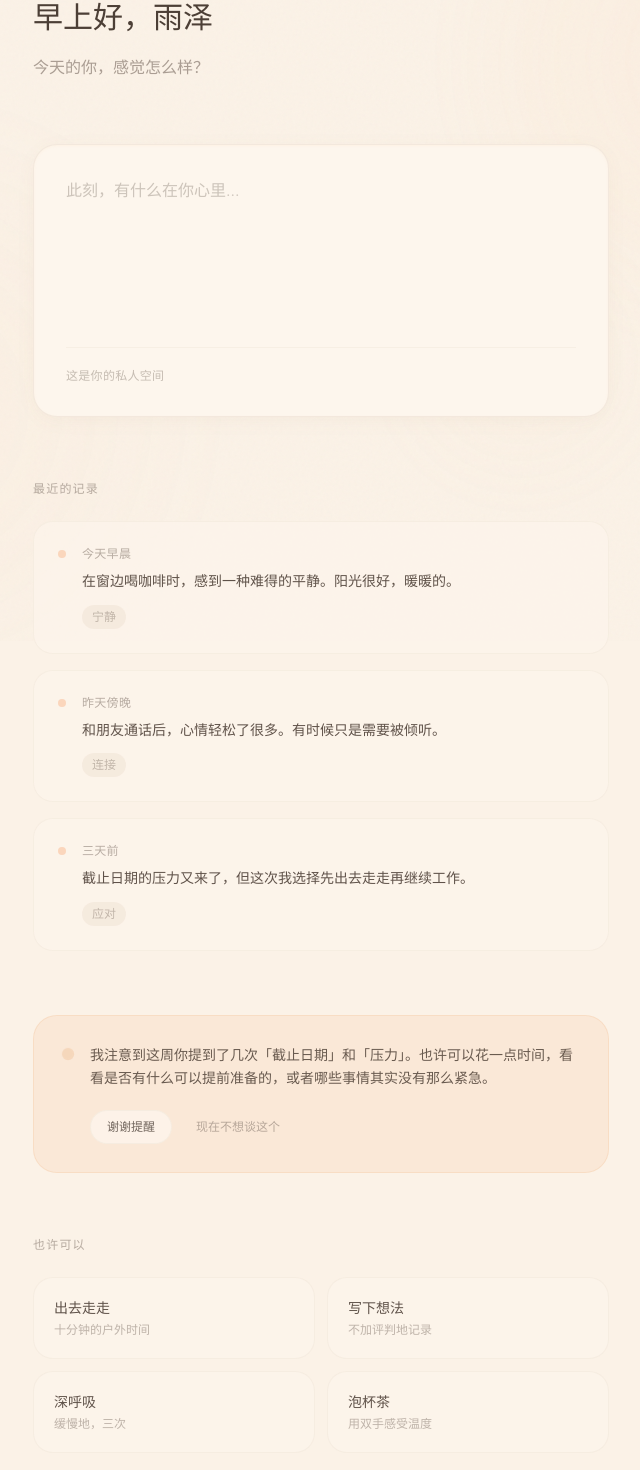
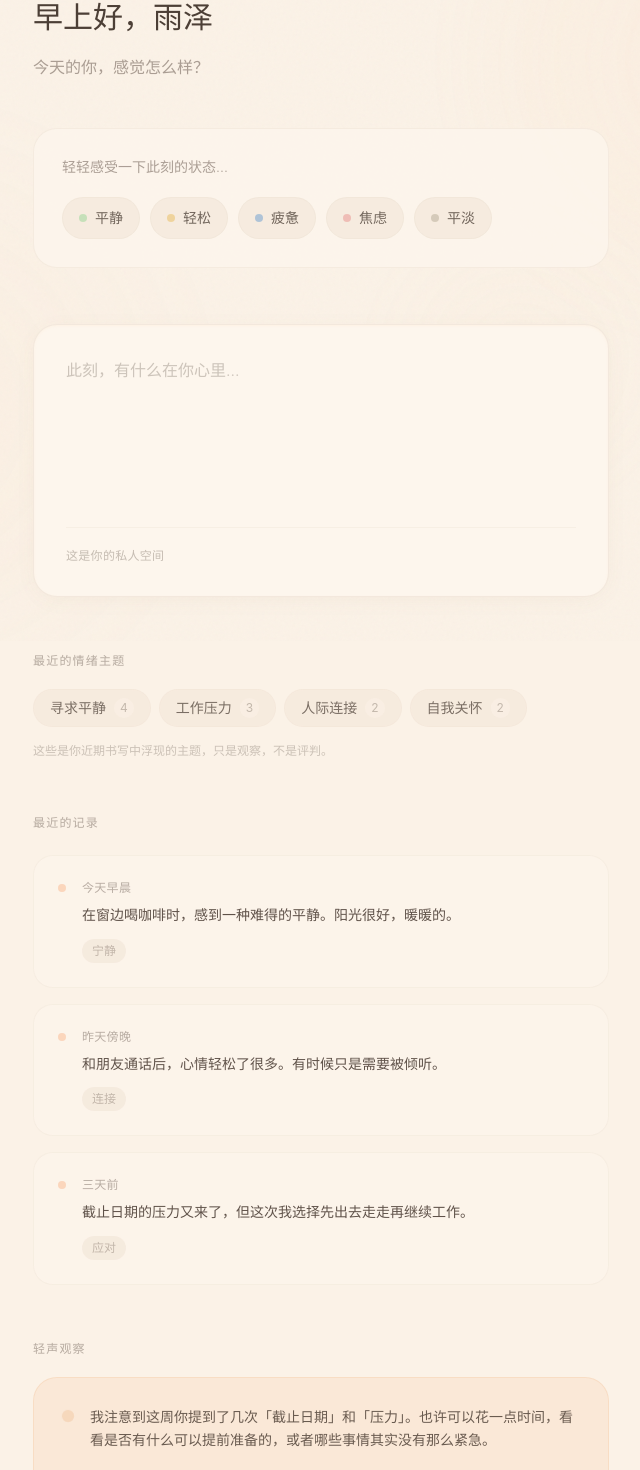
Before and after one commit to josephzhangie0421/Mental-Health-Copilot, a Next.js app: page / in a window 1280 px wide. Shown: the part 159-1629 px from the top of the page, without its empty margins (319-959 px from the left). Built offline with nearby package versions, Linux system fonts and the light colour scheme.

Commit message:
feat: add daily mood check-in and emotion theme labels\n\nIntroduce daily mood check-in and emotion theme labels with a warm, non-judgmental vibe.

```diff
--- a/app/page.tsx
+++ b/app/page.tsx
@@ -24,14 +24,36 @@ const recentMoments = [
 ]
 
 const gentleActions = [
-  { title: "出去走走", desc: "十分钟的户外时间" },
-  { title: "写下想法", desc: "不加评判地记录" },
-  { title: "深呼吸", desc: "缓慢地，三次" },
-  { title: "泡杯茶", desc: "用双手感受温度" },
+  { title: "出去走走", desc: "十分钟的户外时间", icon: "🚶" },
+  { title: "写下想法", desc: "不加评判地记录", icon: "✏️" },
+  { title: "深呼吸", desc: "缓慢地，三次", icon: "🌬️" },
+  { title: "泡杯茶", desc: "用双手感受温度", icon: "🍵" },
+]
+
+const emotionalThemes = [
+  { label: "寻求平静", count: 4 },
+  { label: "工作压力", count: 3 },
+  { label: "人际连接", count: 2 },
+  { label: "自我关怀", count: 2 },
+]
+
+const moodOptions = [
+  { label: "平静", color: "bg-[oklch(0.85_0.08_140)]" },
+  { label: "轻松", color: "bg-[oklch(0.85_0.10_85)]" },
+  { label: "疲惫", color: "bg-[oklch(0.75_0.06_250)]" },
+  { label: "焦虑", color: "bg-[oklch(0.80_0.08_25)]" },
+  { label: "平淡", color: "bg-[oklch(0.80_0.03_80)]" },
 ]
 
 export default function ReflectionSpace() {
   const [entry, setEntry] = useState("")
+  const [selectedMood, setSelectedMood] = useState<string | null>(null)
+  const [checkedIn, setCheckedIn] = useState(false)
+
+  const handleCheckIn = (mood: string) => {
+    setSelectedMood(mood)
+    setCheckedIn(true)
+  }
 
   return (
     <div className="min-h-screen bg-background relative overflow-hidden">
@@ -76,7 +98,7 @@ export default function ReflectionSpace() {
           <div className="max-w-xl mx-auto">
 
             {/* Greeting - warm, personal */}
-            <section className="mb-16">
+            <section className="mb-12">
               <p className="text-sm text-muted-foreground/50 mb-3 tracking-wide">五月二十二日，星期四</p>
               <h1 className="text-2xl sm:text-3xl font-light text-foreground/90 leading-relaxed">
                 早上好，雨泽
@@ -86,8 +108,45 @@ export default function ReflectionSpace() {
               </p>
             </section>
 
+            {/* Daily emotional check-in - soft, no scoring */}
+            <section className="mb-14">
+              {!checkedIn ? (
+                <div className="rounded-2xl bg-card/80 border border-border/40 p-6 sm:p-7">
+                  <p className="text-sm text-muted-foreground/60 mb-5 font-light">
+                    轻轻感受一下此刻的状态...
+                  </p>
+                  <div className="flex flex-wrap gap-2.5">
+                    {moodOptions.map((mood) => (
+                      <button
+                        key={mood.label}
+                        onClick={() => handleCheckIn(mood.label)}
+                        className="group flex items-center gap-2 px-4 py-2.5 rounded-full bg-secondary/50 border border-border/30 hover:bg-secondary hover:border-border/50 transition-all duration-300"
+                      >
+                        <span className={`w-2 h-2 rounded-full ${mood.color} opacity-70 group-hover:opacity-100 transition-opacity`} />
+                        <span className="text-sm text-foreground/70 font-light group-hover:text-foreground/90">
+                          {mood.label}
+                        </span>
+                      </button>
+                    ))}
+                  </div>
+                </div>
+              ) : (
+                <div className="rounded-2xl bg-peach/15 border border-warmth/10 p-6 sm:p-7">
+                  <div className="flex items-center gap-3 mb-3">
+                    <div className="w-2.5 h-2.5 rounded-full bg-warmth/50" />
+                    <span className="text-sm text-foreground/70 font-light">
+                      今天感觉{selectedMood}
+                    </span>
+                  </div>
+                  <p className="text-xs text-muted-foreground/45 font-light">
+                    已记录。感谢你花时间觉察自己。
+                  </p>
+                </div>
+              )}
+            </section>
+
             {/* Journal entry area - warm, inviting */}
-            <section className="mb-16">
+            <section className="mb-14">
               <div className="rounded-2xl bg-card warm-glow border border-border/50 p-7 sm:p-8">
                 <textarea
                   value={entry}
@@ -108,8 +167,31 @@ export default function ReflectionSpace() {
               </div>
             </section>
 
+            {/* Emotional themes - soft tags */}
+            <section className="mb-14">
+              <h2 className="text-xs text-muted-foreground/50 tracking-widest mb-5 font-light">
+                最近的情绪主题
+              </h2>
+              <div className="flex flex-wrap gap-2">
+                {emotionalThemes.map((theme) => (
+                  <div
+                    key={theme.label}
+                    className="inline-flex items-center gap-2 px-4 py-2 rounded-full bg-secondary/40 border border-border/20"
+                  >
+                    <span className="text-sm text-foreground/65 font-light">{theme.label}</span>
+                    <span className="text-xs text-muted-foreground/40 bg-background/50 px-1.5 py-0.5 rounded-full">
+                      {theme.count}
+                    </span>
+                  </div>
+                ))}
+              </div>
+              <p className="text-xs text-muted-foreground/35 mt-4 font-light">
+                这些是你近期书写中浮现的主题，只是观察，不是评判。
+              </p>
+            </section>
+
             {/* Recent moments - soft cards */}
-            <section className="mb-16">
+            <section className="mb-14">
               <h2 className="text-xs text-muted-foreground/50 tracking-widest mb-6 font-light">
                 最近的记录
               </h2>
@@ -139,7 +221,10 @@ export default function ReflectionSpace() {
             </section>
 
             {/* Gentle AI observation - warm, non-clinical */}
-            <section className="mb-16">
+            <section className="mb-14">
+              <h2 className="text-xs text-muted-foreground/50 tracking-widest mb-5 font-light">
+                轻声观察
+              </h2>
               <div className="rounded-2xl bg-peach/20 border border-warmth/15 p-6 sm:p-7">
                 <div className="flex gap-4">
                   <div className="shrink-0 mt-1">
@@ -163,7 +248,7 @@ export default function ReflectionSpace() {
             </section>
 
             {/* Gentle suggestions - organic, rounded */}
-            <section className="mb-16">
+            <section className="mb-14">
               <h2 className="text-xs text-muted-foreground/50 tracking-widest mb-6 font-light">
                 也许可以
               </h2>
@@ -181,7 +266,7 @@ export default function ReflectionSpace() {
             </section>
 
             {/* Quiet closing thought */}
-            <section className="py-12 text-center">
+            <section className="py-10 text-center">
               <p className="text-muted-foreground/35 leading-relaxed text-sm max-w-sm mx-auto font-light">
                 "稳定不是没有波动，而是在波动中找到回归的路径。"
               </p>
```
